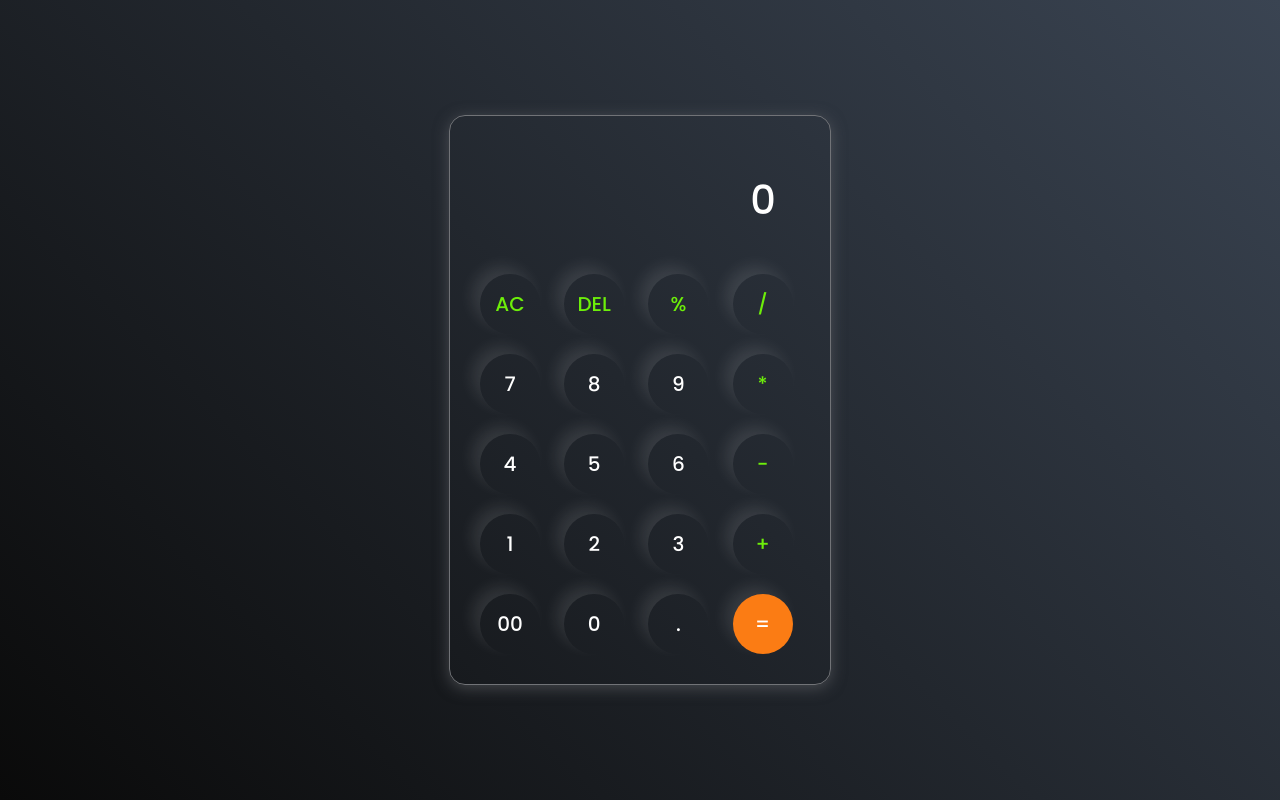
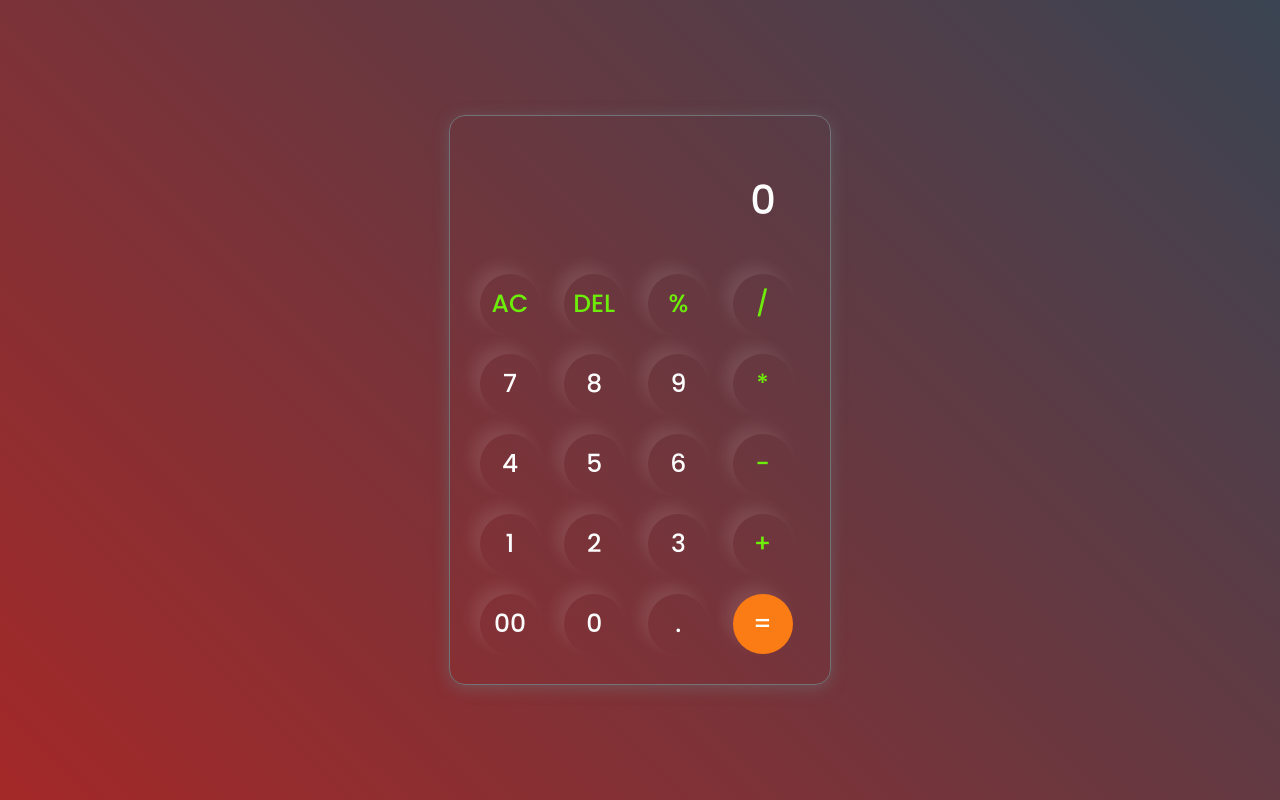
Before and after one commit to samikshay123/My-Projects, a plain HTML site: page Calculator/index.html in a window 1280 px wide. Drawn offline with Linux system fonts and the light colour scheme.

Commit message:
initial commit

```diff
--- a/Calculator/style.css
+++ b/Calculator/style.css
@@ -13,7 +13,7 @@ body{
     display: flex;
     justify-content: center;
     align-items: center;
-    background: linear-gradient(45deg, #0a0a0a, #3a4452);
+    background: linear-gradient(45deg, #a42828, #3a4452);
 }
 
 .calculator{
@@ -49,8 +49,8 @@ button{
     margin: 10px;
     border-radius: 50%;
     background: transparent;
-    color: #ffffff;
-    font-size: 20px;
+    color:#ffffff;
+    font-size: 25px;
     box-shadow: -8px -8px 15px rgba(255, 255, 255, 0.1);
     cursor: pointer;
 }
```
